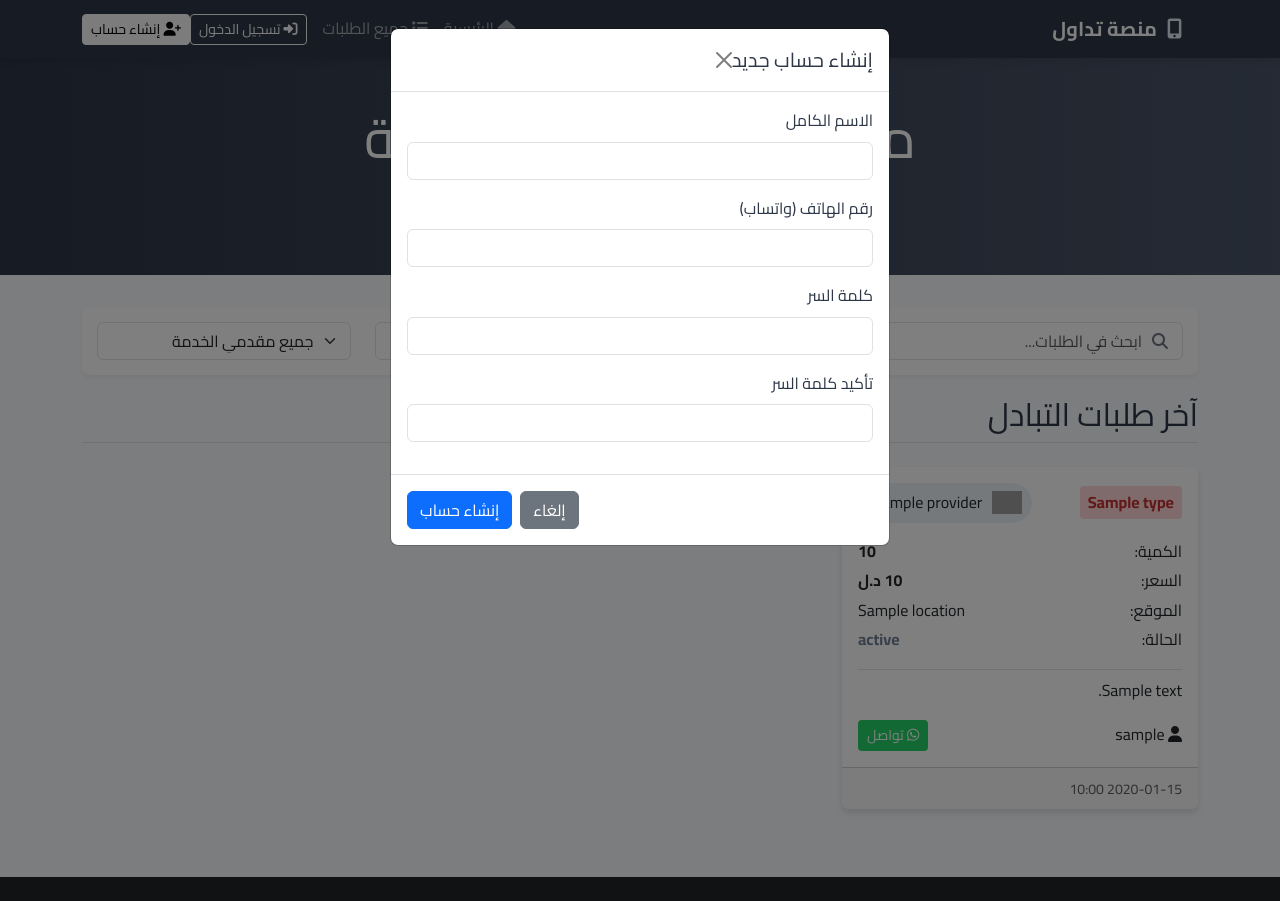
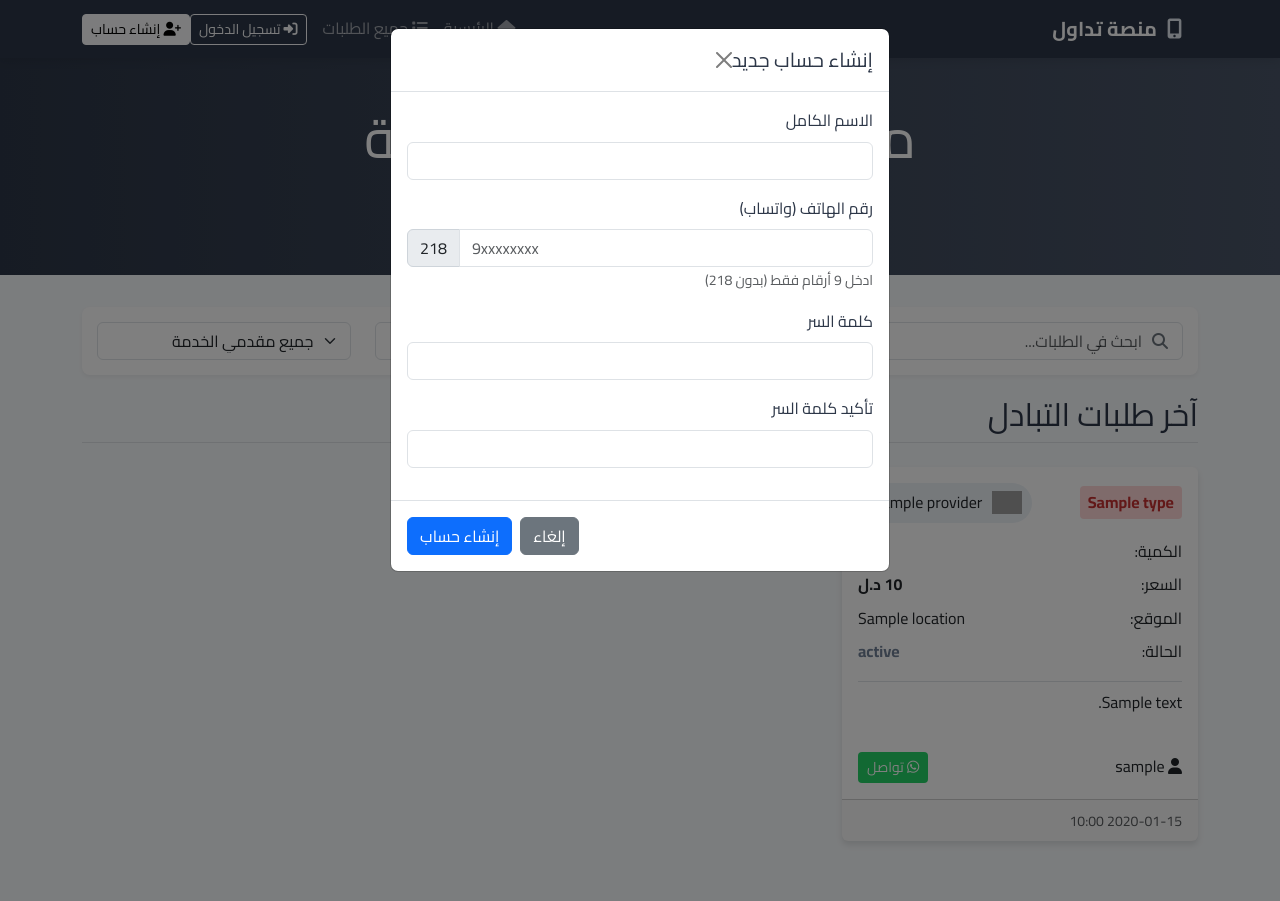
Before and after one commit to 218-dev/usdt, a Flask app: template templates/index.html in a window 1280 px wide, after a click on "إنشاء حساب". Run offline with Flask 3, Linux system fonts and the light colour scheme; the template is opened without the code that fills it: most values are stand-ins (such as "Sample title", 1, 10 or a date in 2020); grey boxes are pictures that could not be loaded.

Commit message:
Add files via upload

```diff
--- a/templates/index.html
+++ b/templates/index.html
@@ -57,6 +57,9 @@
             margin-bottom: 20px;
             border: none;
             box-shadow: 0 4px 6px rgba(0, 0, 0, 0.1);
+            height: 100%;
+            display: flex;
+            flex-direction: column;
         }
 
         .request-card:hover {
@@ -151,6 +154,37 @@
             transform: translateY(-50%);
             color: #6c757d;
         }
+
+        .card-body {
+            flex-grow: 1;
+            display: flex;
+            flex-direction: column;
+        }
+
+        .card-content {
+            flex-grow: 1;
+        }
+
+        .card-footer {
+            margin-top: auto;
+        }
+
+        .phone-input-group {
+            direction: ltr;
+        }
+
+        .phone-prefix {
+            background-color: #e9ecef;
+            border: 1px solid #ced4da;
+            padding: 0.375rem 0.75rem;
+            border-radius: 0.375rem 0 0 0.375rem;
+        }
+
+        .action-buttons {
+            display: flex;
+            gap: 5px;
+            flex-wrap: wrap;
+        }
     </style>
 </head>
 <body>
@@ -243,12 +277,13 @@
                     </div>
                 {% else %}
                     {% for request in requests %}
-                        <div class="col-md-6 col-lg-4 request-item"
+                        <div class="col-md-6 col-lg-4 mb-4 request-item"
                              data-type="{{ request.type }}"
                              data-provider="{{ request.provider }}"
                              data-search="{{ request.type }} {{ request.provider }} {{ request.amount }} {{ request.price }} {{ request.location }} {{ request.user_name }}">
                             <div class="card request-card">
                                 <div class="card-body">
+                                    <div class="card-content">
                                         <div class="d-flex justify-content-between align-items-center mb-3">
                                             <span class="{% if request.type == 'شراء' %}request-type-buy{% else %}request-type-sell{% endif %}">
                                                 {{ request.type }}
@@ -266,19 +301,19 @@
                                         </div>
 
                                         <div class="mb-3">
-                                        <div class="d-flex justify-content-between mb-1">
+                                            <div class="d-flex justify-content-between mb-2">
                                                 <span>الكمية:</span>
                                                 <span><strong>{{ request.amount }}</strong></span>
                                             </div>
-                                        <div class="d-flex justify-content-between mb-1">
+                                            <div class="d-flex justify-content-between mb-2">
                                                 <span>السعر:</span>
                                                 <span><strong>{{ request.price }} د.ل</strong></span>
                                             </div>
-                                        <div class="d-flex justify-content-between mb-1">
+                                            <div class="d-flex justify-content-between mb-2">
                                                 <span>الموقع:</span>
                                                 <span>{{ request.location }}</span>
                                             </div>
-                                        <div class="d-flex justify-content-between mb-1">
+                                            <div class="d-flex justify-content-between mb-2">
                                                 <span>الحالة:</span>
                                                 <span class="{% if request.status == 'متوفر' %}status-available{% else %}status-completed{% endif %}">
                                                     {{ request.status }}
@@ -289,13 +324,18 @@
                                         {% if request.description %}
                                             <p class="card-text border-top pt-2">{{ request.description }}</p>
                                         {% endif %}
+                                    </div>
 
+                                    <div class="mt-auto">
                                         <div class="d-flex justify-content-between align-items-center mt-3">
                                             <span><i class="fas fa-user"></i> {{ request.user_name }}</span>
-                                        <a href="https://wa.me/{{ request.phone|replace(' ', '')|replace('+', '')|replace('-', '') }}?text=مرحباً، أنا مهتم بطلب {{ request.type }} {{ request.provider }} الذي أعلنت عنه على المنصة"
+                                            {% if request.user_phone %}
+                                            <a href="https://wa.me/218{{ request.user_phone }}?text=مرحباً، أنا مهتم بطلب {{ request.type }} {{ request.provider }} الذي أعلنت عنه على المنصة"
                                                class="btn btn-sm whatsapp-btn" target="_blank">
                                                 <i class="fab fa-whatsapp"></i> تواصل
                                             </a>
+                                            {% endif %}
+                                        </div>
                                     </div>
                                 </div>
                                 <div class="card-footer text-muted">
@@ -338,6 +378,7 @@
                                         <td>{{ request.location }}</td>
                                         <td><span class="{% if request.status == 'متوفر' %}status-available{% else %}status-completed{% endif %}">{{ request.status }}</span></td>
                                         <td>
+                                            <div class="action-buttons">
                                                 <form method="post" action="{{ url_for('toggle_status') }}" class="d-inline">
                                                     <input type="hidden" name="request_id" value="{{ request.id }}">
                                                     <button type="submit" class="btn btn-sm btn-outline-secondary btn-action">
@@ -350,6 +391,7 @@
                                                         <i class="fas fa-trash"></i> حذف
                                                     </button>
                                                 </form>
+                                            </div>
                                         </td>
                                     </tr>
                                 {% endfor %}
@@ -370,7 +412,7 @@
                     <h5 class="modal-title">إنشاء حساب جديد</h5>
                     <button type="button" class="btn-close" data-bs-dismiss="modal"></button>
                 </div>
-                <form method="post" action="{{ url_for('register') }}">
+                <form method="post" action="{{ url_for('register') }}" id="registerForm">
                     <div class="modal-body">
                         <div class="mb-3">
                             <label for="name" class="form-label">الاسم الكامل</label>
@@ -378,7 +420,13 @@
                         </div>
                         <div class="mb-3">
                             <label for="phone" class="form-label">رقم الهاتف (واتساب)</label>
-                            <input type="tel" class="form-control" id="phone" name="phone" required>
+                            <div class="input-group phone-input-group">
+                                <span class="input-group-text phone-prefix">218</span>
+                                <input type="tel" class="form-control" id="phone" name="phone"
+                                       pattern="[0-9]{9}" title="يجب إدخال 9 أرقام فقط"
+                                       placeholder="9xxxxxxxx" required>
+                            </div>
+                            <small class="form-text text-muted">ادخل 9 أرقام فقط (بدون 218)</small>
                         </div>
                         <div class="mb-3">
                             <label for="password" class="form-label">كلمة السر</label>
@@ -410,7 +458,12 @@
                     <div class="modal-body">
                         <div class="mb-3">
                             <label for="login_phone" class="form-label">رقم الهاتف</label>
-                            <input type="tel" class="form-control" id="login_phone" name="phone" required>
+                            <div class="input-group phone-input-group">
+                                <span class="input-group-text phone-prefix">218</span>
+                                <input type="tel" class="form-control" id="login_phone" name="phone"
+                                       pattern="[0-9]{9}" title="يجب إدخال 9 أرقام فقط"
+                                       placeholder="9xxxxxxxx" required>
+                            </div>
                         </div>
                         <div class="mb-3">
                             <label for="login_password" class="form-label">كلمة السر</label>
@@ -510,7 +563,7 @@
     <script src="https://cdn.jsdelivr.net/npm/bootstrap@5.3.0/dist/js/bootstrap.bundle.min.js"></script>
     <script>
         // التحقق من تطابق كلمات المرور في نموذج التسجيل
-        document.querySelector('form[action="{{ url_for("register") }}"]')?.addEventListener('submit', function(e) {
+        document.getElementById('registerForm')?.addEventListener('submit', function(e) {
             const password = document.getElementById('password').value;
             const confirmPassword = document.getElementById('confirm_password').value;
 
@@ -553,15 +606,19 @@
             filterType.addEventListener('change', filterRequests);
             filterProvider.addEventListener('change', filterRequests);
 
-            // فتح النماذج بناءً على معاملات URL
-            const urlParams = new URLSearchParams(window.location.search);
+            // التحقق من صحة رقم الهاتف
+            const phoneInput = document.getElementById('phone');
+            if (phoneInput) {
+                phoneInput.addEventListener('input', function() {
+                    this.value = this.value.replace(/\D/g, '').slice(0, 9);
+                });
+            }
 
-            if (urlParams.has('show') && urlParams.get('show') === 'register') {
-                const registerModal = new bootstrap.Modal(document.getElementById('registerModal'));
-                registerModal.show();
-            } else if (urlParams.has('show') && urlParams.get('show') === 'login') {
-                const loginModal = new bootstrap.Modal(document.getElementById('loginModal'));
-                loginModal.show();
+            const loginPhoneInput = document.getElementById('login_phone');
+            if (loginPhoneInput) {
+                loginPhoneInput.addEventListener('input', function() {
+                    this.value = this.value.replace(/\D/g, '').slice(0, 9);
+                });
             }
         });
     </script>
```
Lines whose indentation alone changed are shown as unchanged.
